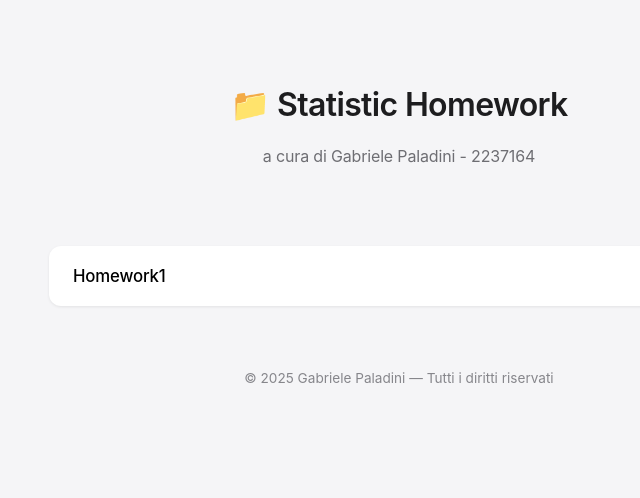
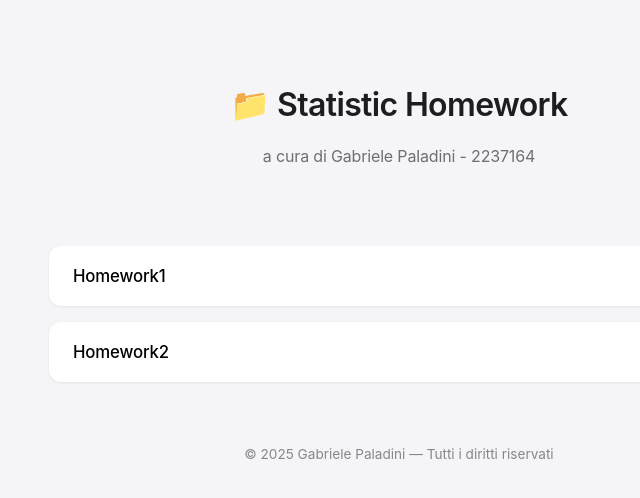
Before and after one commit to Gabriele2237164/Statistic, a plain HTML site: page index.html in a window 1280 px wide. Shown: the whole page, without its empty margins (241-881 px from the left). Drawn offline with Linux system fonts and the light colour scheme.

Commit message:
Update index.html

```diff
--- a/index.html
+++ b/index.html
@@ -97,6 +97,7 @@
 
     const files = [
       "Homework1",
+      "Homework2"
     ];
 
     files.forEach(file => {
```
